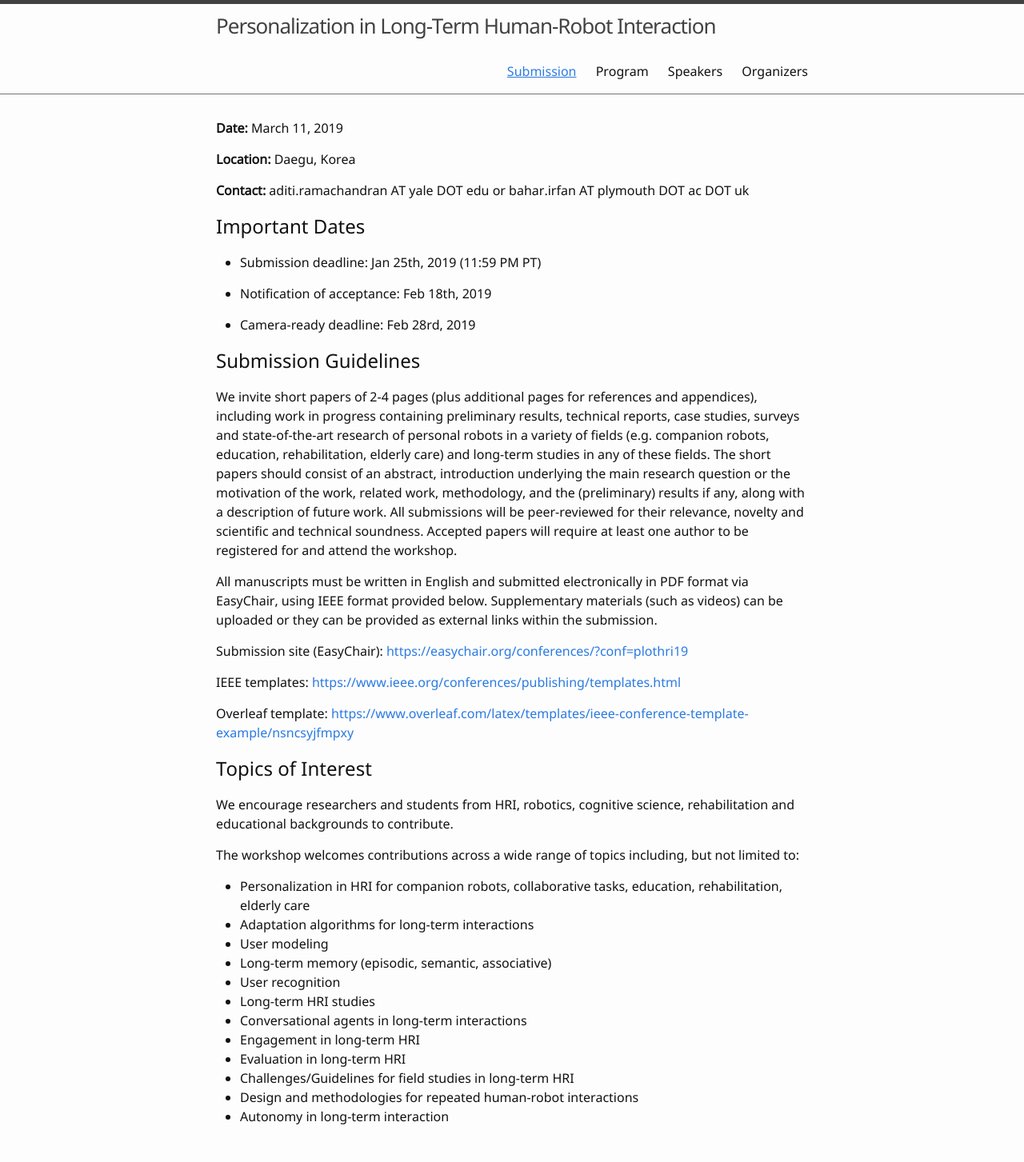
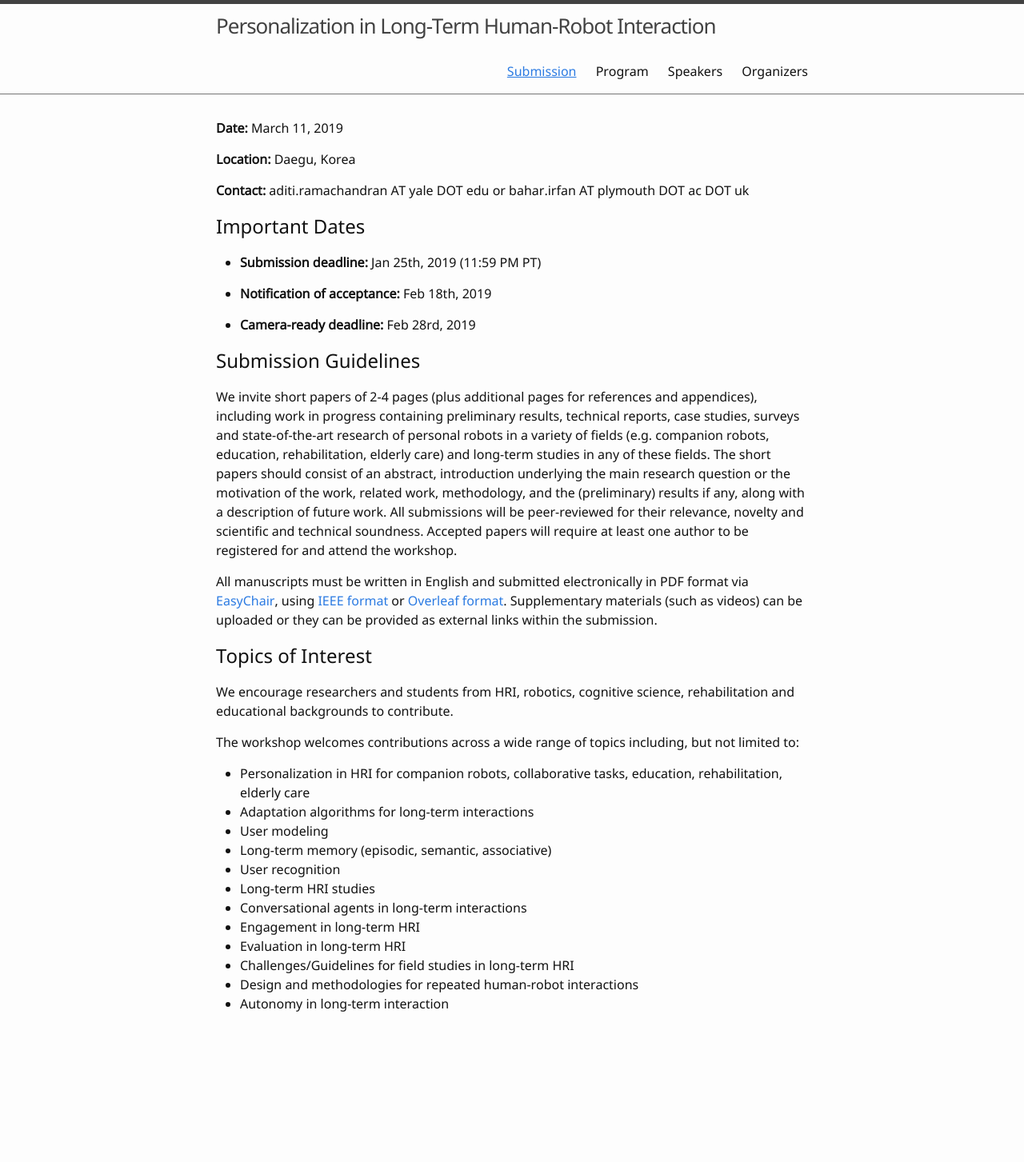
Before and after one commit to mcstaffa81/leap_hri_2023.io, a Jekyll site: the page built from 0-submission.md, in a window 1280 px wide. Shown: the whole page at 80% size. Built offline with Jekyll 4.4.1, drawn with Linux system fonts in a browser that asks for light colours; after the commit the page ends 1312 px from its top, so only the background shows below that.

```diff
--- a/0-submission.md
+++ b/0-submission.md
@@ -9,25 +9,22 @@ nav: true
 
 **Contact:** aditi.ramachandran AT yale DOT edu or bahar.irfan AT plymouth DOT ac DOT uk
 
+
 ## Important Dates
 
- - Submission deadline: Jan 25th, 2019 (11:59 PM PT)
+ - **Submission deadline:** Jan 25th, 2019 (11:59 PM PT)
 
- - Notification of acceptance: Feb 18th, 2019
+ - **Notification of acceptance:** Feb 18th, 2019
 
- - Camera-ready deadline: Feb 28rd, 2019
+ - **Camera-ready deadline:** Feb 28rd, 2019
+
 
 ## Submission Guidelines
 
 We invite short papers of 2-4 pages (plus additional pages for references and appendices), including work in progress containing preliminary results, technical reports, case studies, surveys and state-of-the-art research of personal robots in a variety of fields (e.g. companion robots, education, rehabilitation, elderly care) and long-term studies in any of these fields. The short papers should consist of an abstract, introduction underlying the main research question or the motivation of the work, related work, methodology, and the (preliminary) results if any, along with a description of future work. All submissions will be peer-reviewed for their relevance, novelty and scientific and technical soundness. Accepted papers will require at least one author to be registered for and attend the workshop.
 
-All manuscripts must be written in English and submitted electronically in PDF format via EasyChair, using IEEE format provided below. Supplementary materials (such as videos) can be uploaded or they can be provided as external links within the submission.
+All manuscripts must be written in English and submitted electronically in PDF format via [EasyChair](https://easychair.org/conferences/?conf=plothri19), using [IEEE format](https://www.ieee.org/conferences/publishing/templates.html) or [Overleaf format](https://www.overleaf.com/latex/templates/ieee-conference-template-example/nsncsyjfmpxy). Supplementary materials (such as videos) can be uploaded or they can be provided as external links within the submission.
 
-Submission site (EasyChair): <https://easychair.org/conferences/?conf=plothri19>
-
-IEEE templates: <https://www.ieee.org/conferences/publishing/templates.html>
-
-Overleaf template: <https://www.overleaf.com/latex/templates/ieee-conference-template-example/nsncsyjfmpxy>
 
 ## Topics of Interest
 
```
Also changed, not shown: 1-program.md (+1 -1 lines), 2-speakers.md (+9 -9 lines).
